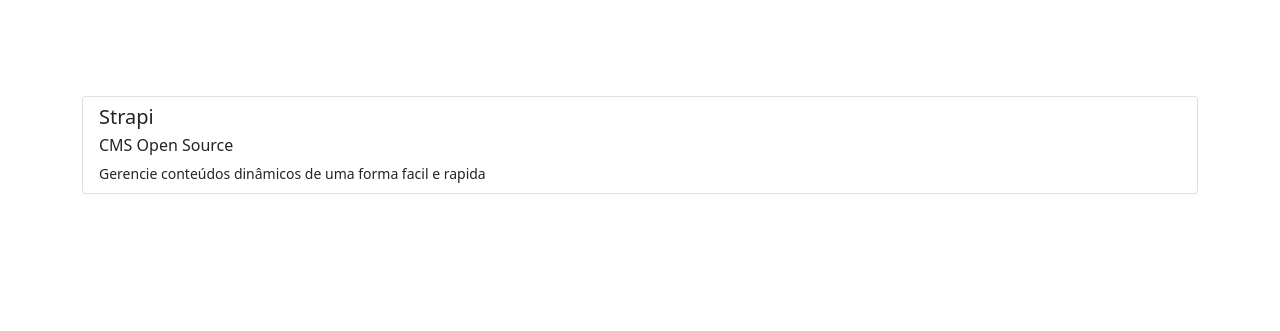
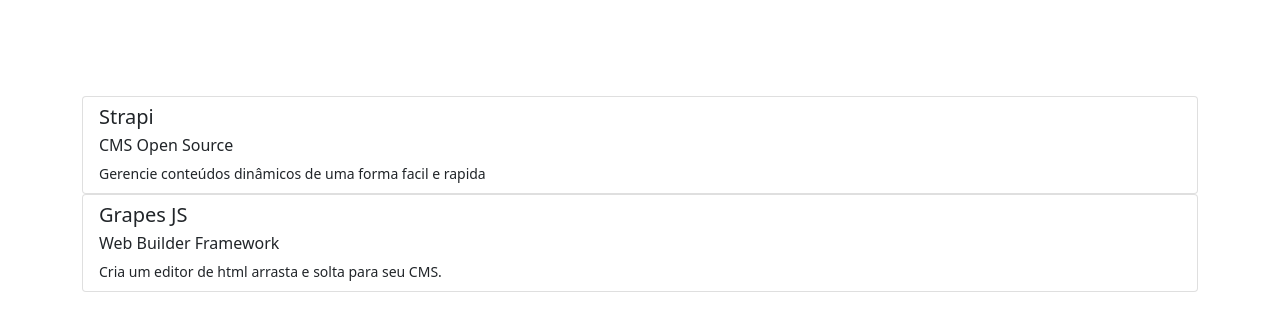
Before and after one commit to LucasTor/codetools, a Django app: page /knowledge/open-source-tools in a window 1280 px wide. Shown: the part 56-387 px from the top of the page. Run offline with Django 4.2, Linux system fonts and the light colour scheme; some libraries are stand-ins or nearby versions.

Commit message:
ajustado a versão e adicioando grapesjs na lista de ferramentas uteis

```diff
--- a/codetools/knowledge/templates/open_source_tools.html
+++ b/codetools/knowledge/templates/open_source_tools.html
@@ -17,6 +17,20 @@
         <small>Gerencie conteúdos dinâmicos de uma forma facil e rapida</small>
       </a>
     </div>
+    <div class="list-group">
+      <a
+        href="https://grapesjs.com/"
+        class="list-group-item list-group-item-action"
+        target="_blank"
+        aria-current="true"
+      >
+        <div class="d-flex w-100 justify-content-between">
+          <h5 class="mb-1">Grapes JS </h5>
+        </div>
+        <p class="mb-1">Web Builder Framework</p>
+        <small>Cria um editor de html arrasta e solta para seu CMS.</small>
+      </a>
+    </div>
   </div>
 </div>
 {% endblock %}
--- a/codetools/settings.py
+++ b/codetools/settings.py
@@ -17,7 +17,7 @@
 # Build paths inside the project like this: BASE_DIR / 'subdir'.
 BASE_DIR = Path(__file__).resolve().parent.parent
 
-APP_VERSION = '0.0.2'
+APP_VERSION = '0.0.3'
 
 # Quick-start development settings - unsuitable for production
 # See https://docs.djangoproject.com/en/4.0/howto/deployment/checklist/
```
